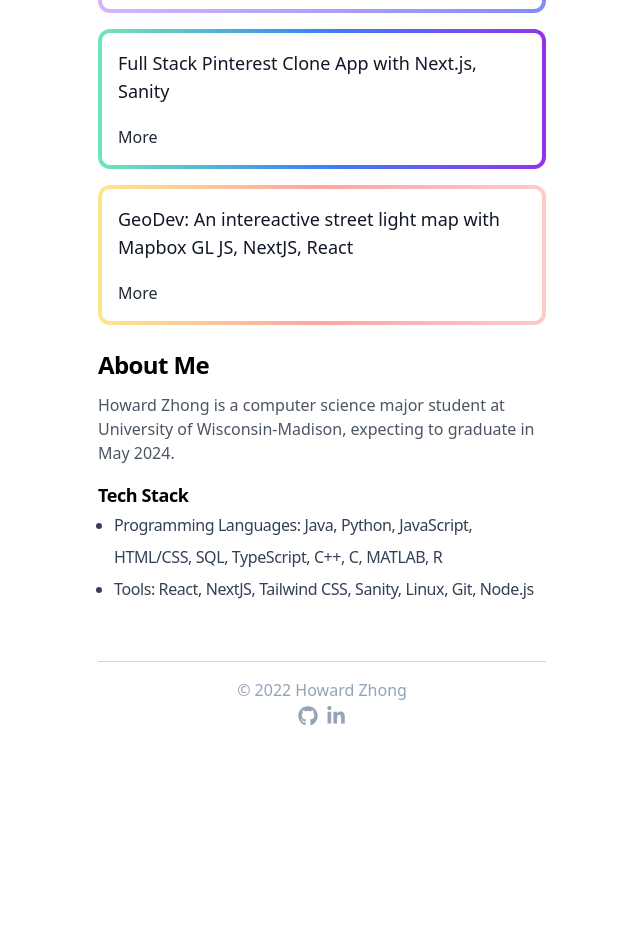
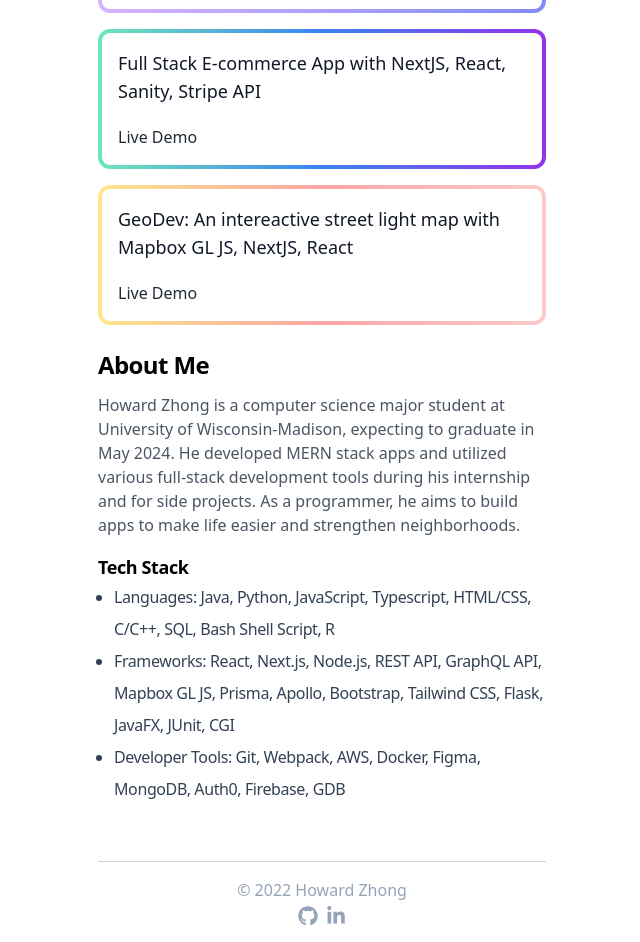
Before and after one commit to h2zh/personal-website, a Next.js app: page / in a window 1280 px wide. Shown: the part 555-1497 px from the top of the page, without its empty margins (318-958 px from the left). Before the commit the page ends 1297 px from the top, so only its background shows below. Built offline with nearby package versions, Linux system fonts and the light colour scheme.

Commit message:
routine update

```diff
--- a/components/header.tsx
+++ b/components/header.tsx
@@ -7,7 +7,7 @@
   return (
     <div className="flex flex-col-reverse sm:flex-row items-start">
       <div className="flex flex-col pr-8">
-        <Link href='/'>
+        <Link href="/">
           <a className="font-bold text-3xl md:text-5xl tracking-tight mb-1 text-black">
             Howard Zhong
           </a>
@@ -16,7 +16,7 @@
           MSCS at <span className="font-semibold">UW-Madison</span>
         </h2>
         <p className="text-gray-600 mb-3">
-          Building apps to make life easier and community better.
+          Building apps to make life easier and help communities.
         </p>
         <div className="flex text-2xl items-center mt-1 gap-3 justify-start text-slate-500">
           <a href="https://github.com/h2zh">
@@ -29,7 +29,7 @@
               <FaLinkedinIn />
             </div>
           </a>
-       </div>
+        </div>
       </div>
       <div className="w-[80px] sm:w-[176px] relative mb-8 sm:mb-0 mr-auto">
         <Image
@@ -42,7 +42,6 @@
           className="rounded-full"
         />
       </div>
-
     </div>
   );
 };
--- a/components/profile.tsx
+++ b/components/profile.tsx
@@ -9,15 +9,29 @@
       </h1>
       <div className="text-gray-600 mt-3 mb-4">
         <p>
-          Howard Zhong is a computer science major student at
-          University of Wisconsin-Madison, expecting to graduate in May 2024.
+          Howard Zhong is a computer science major student at University of
+          Wisconsin-Madison, expecting to graduate in May 2024. He developed
+          MERN stack apps and utilized various full-stack development tools
+          during his internship and for side projects. As a programmer, he aims
+          to build apps to make life easier and strengthen neighborhoods.
         </p>
       </div>
       <div className="prose leading-8 tracking-tight ">
         <h3 className="font-bold text-lg prose text-black">Tech Stack</h3>
         <ul className="list-disc pl-4">
-          <li>Programming Languages: Java, Python, JavaScript, HTML/CSS, SQL, TypeScript, C++, C, MATLAB, R</li>
-          <li>Tools: React, NextJS, Tailwind CSS, Sanity, Linux, Git, Node.js</li>
+          <li>
+            Languages: Java, Python, JavaScript, Typescript, HTML/CSS, C/C++,
+            SQL, Bash Shell Script, R
+          </li>
+          <li>
+            Frameworks: React, Next.js, Node.js, REST API, GraphQL API, Mapbox
+            GL JS, Prisma, Apollo, Bootstrap, Tailwind CSS, Flask, JavaFX,
+            JUnit, CGI
+          </li>
+          <li>
+            Developer Tools: Git, Webpack, AWS, Docker, Figma, MongoDB, Auth0,
+            Firebase, GDB
+          </li>
         </ul>
       </div>
     </div>
--- a/components/project_preview.tsx
+++ b/components/project_preview.tsx
@@ -1,25 +1,24 @@
 import Image from "next/image";
 import Link from "next/link";
-import cn from 'classnames';
+import cn from "classnames";
 import React from "react";
 
 // An interface/class for props
-export interface ProjectPreviewInterface{
-    title: string;
-    description: string;
-    linkUrl: string;
-    image: string;
-    gradiant: string
+export interface ProjectPreviewInterface {
+  title: string;
+  description: string;
+  linkUrl: string;
+  image: string;
+  gradiant: string;
 }
 
 const ProjectPreview = (props: ProjectPreviewInterface) => {
-
-    return (
+  return (
     <Link href={props.linkUrl}>
       <a
         className={cn(
-          'transform hover:scale-[1.03] transition-all',
-          'rounded-xl w-full md:w-full bg-gradient-to-r p-1',
+          "transform hover:scale-[1.03] transition-all",
+          "rounded-xl w-full md:w-full bg-gradient-to-r p-1",
           props.gradiant
         )}
       >
@@ -30,12 +29,12 @@
             </h4>
           </div>
           <div className="flex items-center text-gray-800 capsize">
-            More
+            Live Demo
           </div>
         </div>
       </a>
     </Link>
-    )
-}
+  );
+};
 
 export default ProjectPreview;
--- a/pages/index.tsx
+++ b/pages/index.tsx
@@ -2,46 +2,44 @@
 import Header from "../components/header";
 import Profile from "../components/profile";
 import Projects from "../components/projects";
-import ProjectPreview, {ProjectPreviewInterface} from "../components/project_preview";
+import ProjectPreview, {
+  ProjectPreviewInterface,
+} from "../components/project_preview";
 // This website is inspired by Lee Robinson's portfolio website
 
 const Home: NextPage = () => {
-
   const projectMetadataArray = [];
-  projectMetadataArray.push(
-    {
+  projectMetadataArray.push({
+    title:
+      "linkChicago: Full Stack Website Directory with GraphQL, Prisma, Apollo, Auth0, Next.js",
+    description: "",
+    linkUrl: "https://linkchicago.vercel.app/",
+    image: "/hci.jpg",
+    gradiant: "from-[#D8B4FE] to-[#818CF8]",
+  });
+  projectMetadataArray.push({
     title: "Full Stack E-commerce App with NextJS, React, Sanity, Stripe API",
     description: "",
     linkUrl: "https://react-projects-tau.vercel.app/",
     image: "/screen.jpg",
-      gradiant: "from-[#D8B4FE] to-[#818CF8]"
-    }
-  );
-  projectMetadataArray.push(
-    {
-      title: "Full Stack Pinterest Clone App with Next.js, Sanity",
-      description: "Next.js, Sanity",
-      linkUrl: "https://patternlot.vercel.app/",
-      image: "/hci.jpg",
-      gradiant: "from-[#6EE7B7] via-[#3B82F6] to-[#9333EA]"
-    }
-  );
-  projectMetadataArray.push(
-    {
-      title: "GeoDev: An intereactive street light map with Mapbox GL JS, NextJS, React",
+    gradiant: "from-[#6EE7B7] via-[#3B82F6] to-[#9333EA]",
+  });
+
+  projectMetadataArray.push({
+    title:
+      "GeoDev: An intereactive street light map with Mapbox GL JS, NextJS, React",
     description: "NextJS, React, Tailwind CSS, TypeScript",
     linkUrl: "https://brightway.vercel.app/",
     image: "/hci.jpg",
-      gradiant: "from-[#FDE68A] via-[#FCA5A5] to-[#FECACA]"
-    }
-  );
+    gradiant: "from-[#FDE68A] via-[#FCA5A5] to-[#FECACA]",
+  });
 
   const projectPreviewElements = [];
 
   // create a projectPreviewElement for each object in the array
-  for (let i=0; i<projectMetadataArray.length; i++){
+  for (let i = 0; i < projectMetadataArray.length; i++) {
     const metadata = projectMetadataArray[i];
-    const element = <ProjectPreview {...metadata} key={i}/>;
+    const element = <ProjectPreview {...metadata} key={i} />;
     projectPreviewElements.push(element);
   }
 
@@ -49,9 +47,7 @@
     <div className="">
       <Header />
       <Projects />
-      <div className="mt-4 flex flex-col gap-4">
-        {projectPreviewElements}
-      </div>
+      <div className="mt-4 flex flex-col gap-4">{projectPreviewElements}</div>
       <Profile />
     </div>
   );
```
Lines whose indentation alone changed are shown as unchanged.
